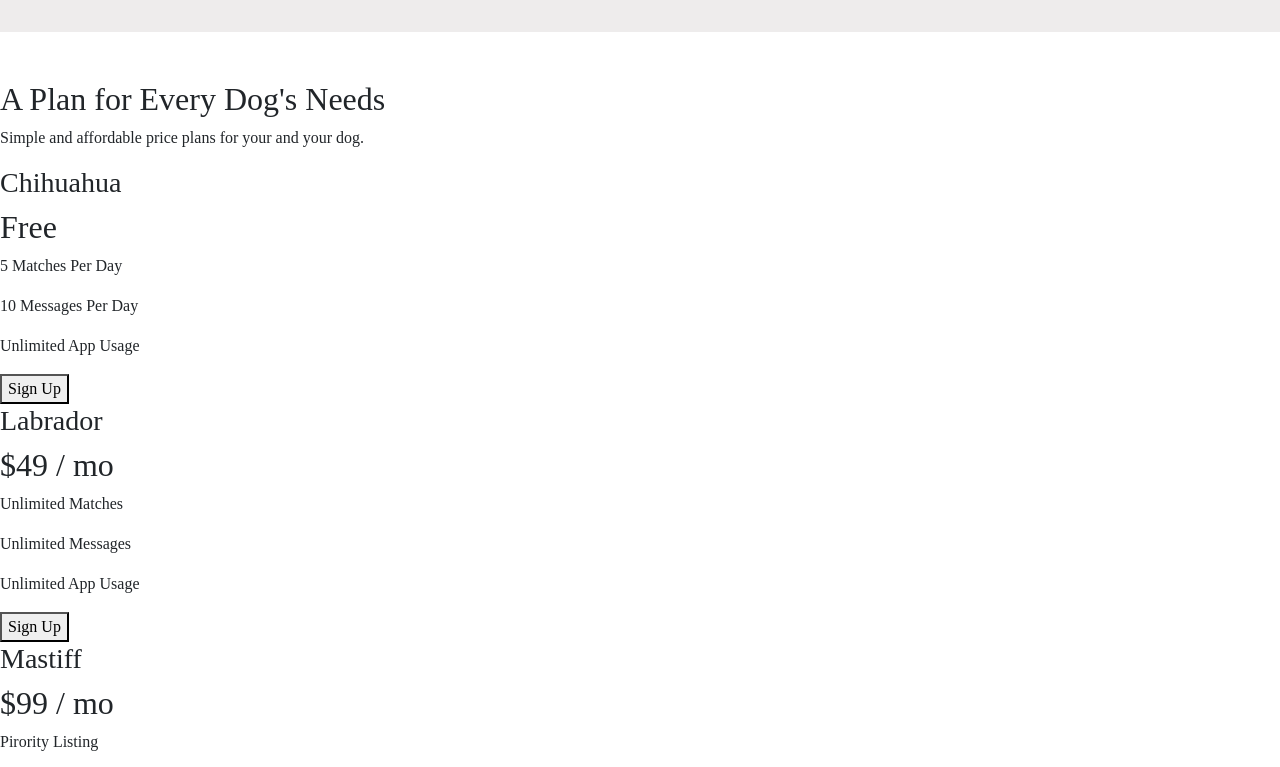
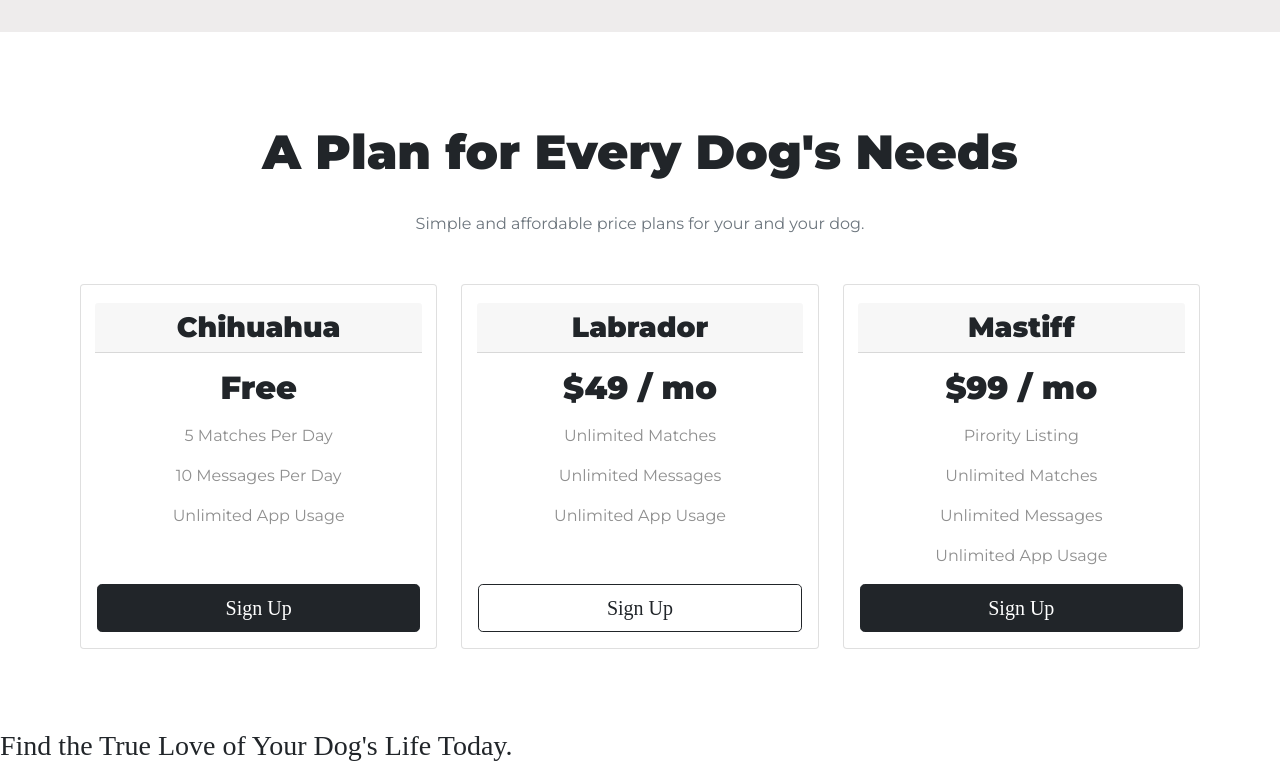
Before and after one commit to Rafaysyed/tingdog, a website: page index.html in a window 1280 px wide. Shown: the part 1779-2546 px from the top of the page. Drawn offline with nearby package versions, Linux system fonts and the light colour scheme.

Commit message:
pricing cards

```diff
--- a/css/styles.css
+++ b/css/styles.css
@@ -7,6 +7,7 @@ h1 {
   line-height: 1.5;
   font-weight: 900;
 }
+
 #title {
   background-color: #fd3b58;
 }
@@ -101,7 +102,44 @@ h1 {
 /* Press section */
 .press-img {
   width: 70%;
+  display: block;
+  margin-left: auto;
+  margin-right: auto;
+}
+.press-img:hover {
+  transform: scale(1.5);
 }
 #press {
   background-color: rgb(238, 236, 236);
 }
+/* Pricing */
+#pricing {
+  padding: 80px;
+  margin: 0;
+  text-align: center;
+}
+
+p {
+  color: #8f8f8f;
+  font-family: "Montserrat";
+}
+.pricing-heading {
+  font-size: 3rem;
+  line-height: 1.5;
+  font-family: "Montserrat";
+  font-weight: bold;
+}
+.card-header {
+  font-family: "Montserrat";
+  font-weight: bold;
+  margin: 5% 4% 0 4%;
+}
+.price-text {
+  font-family: "Montserrat";
+  font-weight: bold;
+  margin-bottom: 5%;
+}
+
+.pricing-column {
+  padding: 3% 2%;
+}
--- a/index.html
+++ b/index.html
@@ -179,8 +179,8 @@
 
     <section id="press">
       <div class="container">
-        <div class="row mb-5">
-          <div class="col-lg-3 mt-5 mb-5">
+        <div class="row mb-1">
+          <div class="col-lg-3 mt-5 mb-5 bg-image hover-zoom">
             <img
               src="images/techcrunch.png"
               alt="tc-logo"
@@ -211,30 +211,51 @@
     <!-- Pricing -->
 
     <section id="pricing">
-      <h2>A Plan for Every Dog's Needs</h2>
-      <p>Simple and affordable price plans for your and your dog.</p>
-
-      <h3>Chihuahua</h3>
-      <h2>Free</h2>
+      <h2 class="pricing-heading">A Plan for Every Dog's Needs</h2>
+      <p class="text-secondary mt-4">
+        Simple and affordable price plans for your and your dog.
+      </p>
+      <div class="row mt-5">
+        <div class="col-md-4">
+          <div class="card">
+            <h3 class="card-header">Chihuahua</h3>
+            <div class="card-body">
+              <h2 class="price-text">Free</h2>
               <p>5 Matches Per Day</p>
               <p>10 Messages Per Day</p>
               <p>Unlimited App Usage</p>
-      <button type="button">Sign Up</button>
-
-      <h3>Labrador</h3>
-      <h2>$49 / mo</h2>
+              <p><br /></p>
+              <a href="#" class="w-100 btn btn-lg btn-dark">Sign Up</a>
+            </div>
+          </div>
+        </div>
+        <div class="col-md-4 ml-5">
+          <div class="card">
+            <h3 class="card-header">Labrador</h3>
+            <div class="card-body">
+              <h2 class="price-text">$49 / mo</h2>
               <p>Unlimited Matches</p>
               <p>Unlimited Messages</p>
               <p>Unlimited App Usage</p>
-      <button type="button">Sign Up</button>
-
-      <h3>Mastiff</h3>
-      <h2>$99 / mo</h2>
+              <p><br /></p>
+              <a href="#" class="w-100 btn btn-outline-dark btn-lg">Sign Up</a>
+            </div>
+          </div>
+        </div>
+        <div class="col-md-4">
+          <div class="card">
+            <h3 class="card-header">Mastiff</h3>
+            <div class="card-body">
+              <h2 class="price-text">$99 / mo</h2>
               <p>Pirority Listing</p>
               <p>Unlimited Matches</p>
               <p>Unlimited Messages</p>
               <p>Unlimited App Usage</p>
-      <button type="button">Sign Up</button>
+              <a href="#" class="w-100 btn btn-lg btn-dark">Sign Up</a>
+            </div>
+          </div>
+        </div>
+      </div>
     </section>
 
     <!-- Call to Action -->
```
Lines whose indentation alone changed are shown as unchanged.
